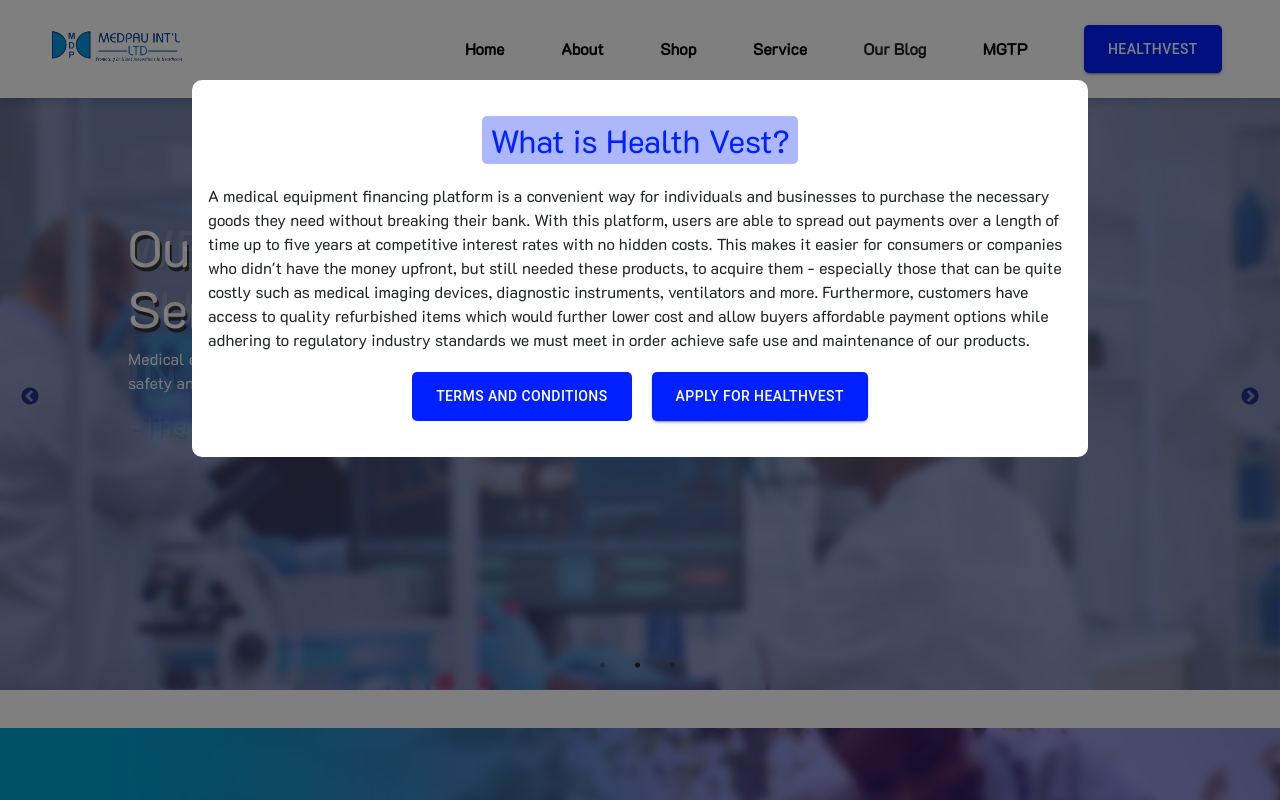
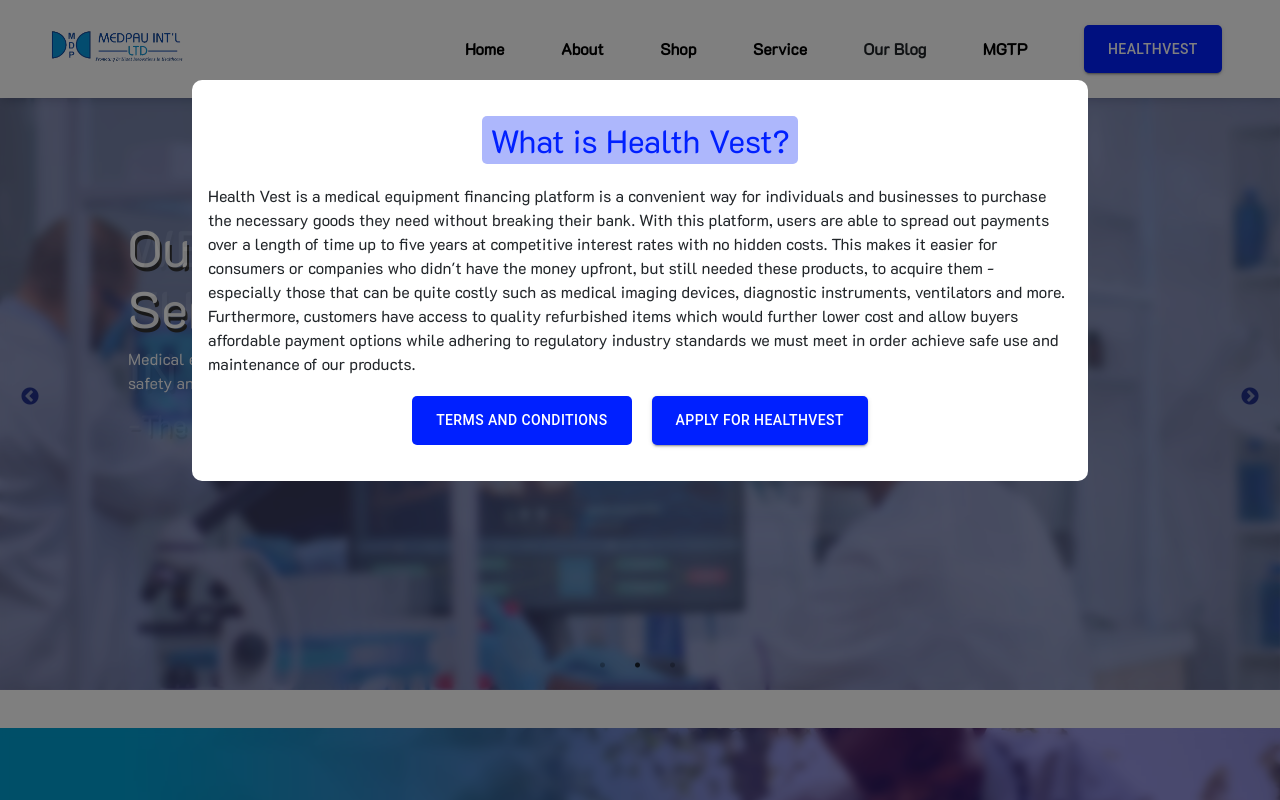
Before and after one commit to Gbengashowunmi/medpaui, a React (Create React App) app: page / in a window 1280 px wide. Both pictures are taken after a click on the button "HEALTHVEST". Shown: the top 800 px of the page. Built offline with nearby package versions, Linux system fonts and the light colour scheme; a web font is replaced by a local one.

Commit message:
healthvest

```diff
--- a/src/component/HeadFoot.js
+++ b/src/component/HeadFoot.js
@@ -108,7 +108,7 @@
         <div className="healthvest_wrapper">
 
             <h2 className="light-blue-bg-text">What is Health Vest?</h2>
-            <p>A medical equipment financing platform is a convenient way for individuals and businesses to purchase the necessary goods they need without breaking their bank. With this platform, users are able to spread out payments over a length of time up to five years at competitive interest rates with no hidden costs. This makes it easier for consumers or companies who didn't have the money upfront, but still needed these products, to acquire them - especially those that can be quite costly such as medical imaging devices, diagnostic instruments, ventilators and more. Furthermore, customers have access to quality refurbished items which would further lower cost and allow buyers affordable payment options while adhering to regulatory industry standards we must meet in order achieve safe use and maintenance of our products.</p>
+            <p>Health Vest is a medical equipment financing platform is a convenient way for individuals and businesses to purchase the necessary goods they need without breaking their bank. With this platform, users are able to spread out payments over a length of time up to five years at competitive interest rates with no hidden costs. This makes it easier for consumers or companies who didn't have the money upfront, but still needed these products, to acquire them - especially those that can be quite costly such as medical imaging devices, diagnostic instruments, ventilators and more. Furthermore, customers have access to quality refurbished items which would further lower cost and allow buyers affordable payment options while adhering to regulatory industry standards we must meet in order achieve safe use and maintenance of our products.</p>
 <div className="modal-btns">
             <Button className="appointment-btn" onClick={handleClose}>Terms and Conditions</Button>
             <Link to="//forms.gle/aJKSaxz2xyfbnQFy5">
```
